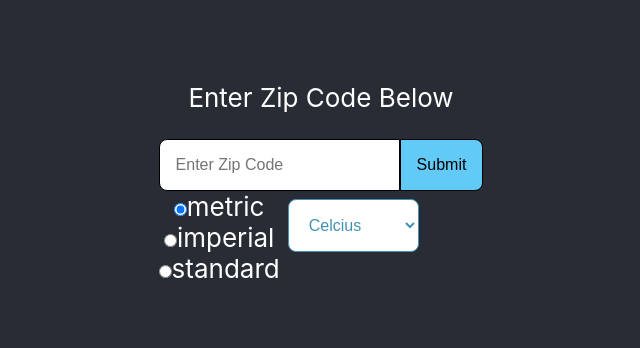
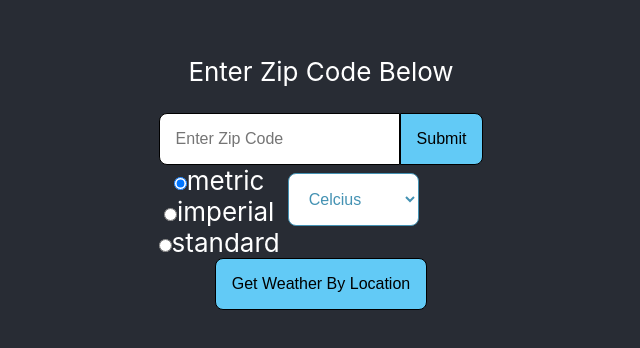
Before and after one commit to alx-rg/weather-app, a React (Create React App) app: page / in a window 1280 px wide. Shown: the part 230-578 px from the top of the page, without its empty margins (319-959 px from the left). Built offline with nearby package versions, Linux system fonts and the light colour scheme.

Commit message:
geolocation working

```diff
--- a/src/component/Weather/Weather.css
+++ b/src/component/Weather/Weather.css
@@ -50,3 +50,12 @@
   align-items: left;
   justify-content: left;
 }
+
+.Weather button {
+  padding: 1rem;
+  font-size: 1rem;
+  border: 1px solid;
+  margin: 0;
+  border-radius: 0.5rem 0.5rem 0.5rem 0.5rem;
+  background-color: rgb(98, 202, 246);
+}
--- a/src/component/Weather/Weather.js
+++ b/src/component/Weather/Weather.js
@@ -10,10 +10,41 @@ function Weather() {
   const [unit, setUnit] = useState('metric')
   const [data, setData] = useState(null)
 
-  async function fetchWeather() {
+  // -----------------------
+  function fetchWeatherByGeo() {
+    const options = {
+      enableHighAccuracy: true,
+      timeout: 5000,
+      maximunAge: 0
+    }
+    navigator.geolocation.getCurrentPosition((pos) => {
+      const { latitude, longitude } = pos.coords
+      const apikey = '4d5c2f4d98d24a0dee6f9f21f1a69cd6'
+      const path = `https://api.openweathermap.org/data/2.5/weather?lat=${latitude}&lon=${longitude}&appid=${apikey}&units=${unit}`
+      fetchWeather(path);
+
+      //to make it work you need to type in
+      // start HTTPS server:
+      // https=true npm start (unless you're using yarn, then type in yarn (instead of npm))
+
+    }, (err) => {
+      console.log(err.message)
+    }, options)
+    //fetchWeather(path);
+  }
+
+  function fetchWeatherByZip() {
     const apikey = '4d5c2f4d98d24a0dee6f9f21f1a69cd6'
     const path = `https://api.openweathermap.org/data/2.5/weather?zip=${zip}&appid=${apikey}&units=${unit}`
-    // res is simply the response from the server, i.e. the server saying yes, got it, I'm responding
+    fetchWeather(path);
+  }
+
+
+  // -----------------------
+  async function fetchWeather(path) {
+    // const apikey = '4d5c2f4d98d24a0dee6f9f21f1a69cd6'
+    // const path = `https://api.openweathermap.org/data/2.5/weather?zip=${zip}&appid=${apikey}&units=${unit}`
+    // // res is simply the response from the server, i.e. the server saying yes, got it, I'm responding
     const res = await fetch(path)
     // you made the connection to the server, and return the data as json - then we wait for the data
     const json = await res.json()
@@ -56,7 +87,7 @@ function Weather() {
       {/* as soon as you click submit, it reloads the pages, but we have to prevent that. */}
       <form onSubmit={(e) => {
         e.preventDefault()
-        fetchWeather()
+        fetchWeatherByZip()
       }}>
         <div>
           <div>
@@ -107,6 +138,9 @@ function Weather() {
           </div>
         </div>
       </form>
+      <button
+        onClick={() => fetchWeatherByGeo()}
+      >Get Weather By Location</button>
     </div>
   )
 }
```
Also changed, not shown: 1 other file (tests, documents, lock files or other folders).
